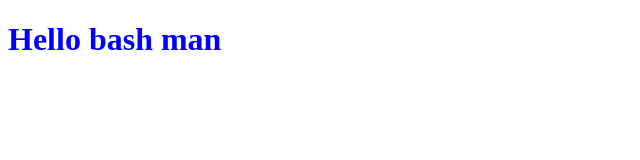
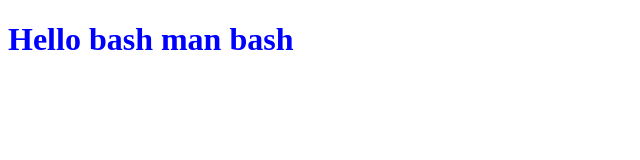
Before and after one commit to BashSandy/BashSandy.github.io, a plain HTML site: page v2.html in a window 1280 px wide. Shown: the whole page, without its empty margins (0-640 px from the left). Drawn offline with Linux system fonts and the light colour scheme.

Commit message:
v2 initial commit

```diff
--- a/v2.html
+++ b/v2.html
@@ -7,6 +7,6 @@
     <title>Document</title>
 </head>
 <body style="align-items: center;">
-    <h1 style="color:blue; align-items: center;">Hello bash man</h1>
+    <h1 style="color:blue; align-items: center;">Hello bash man bash</h1>
 </body>
 </html>
```
